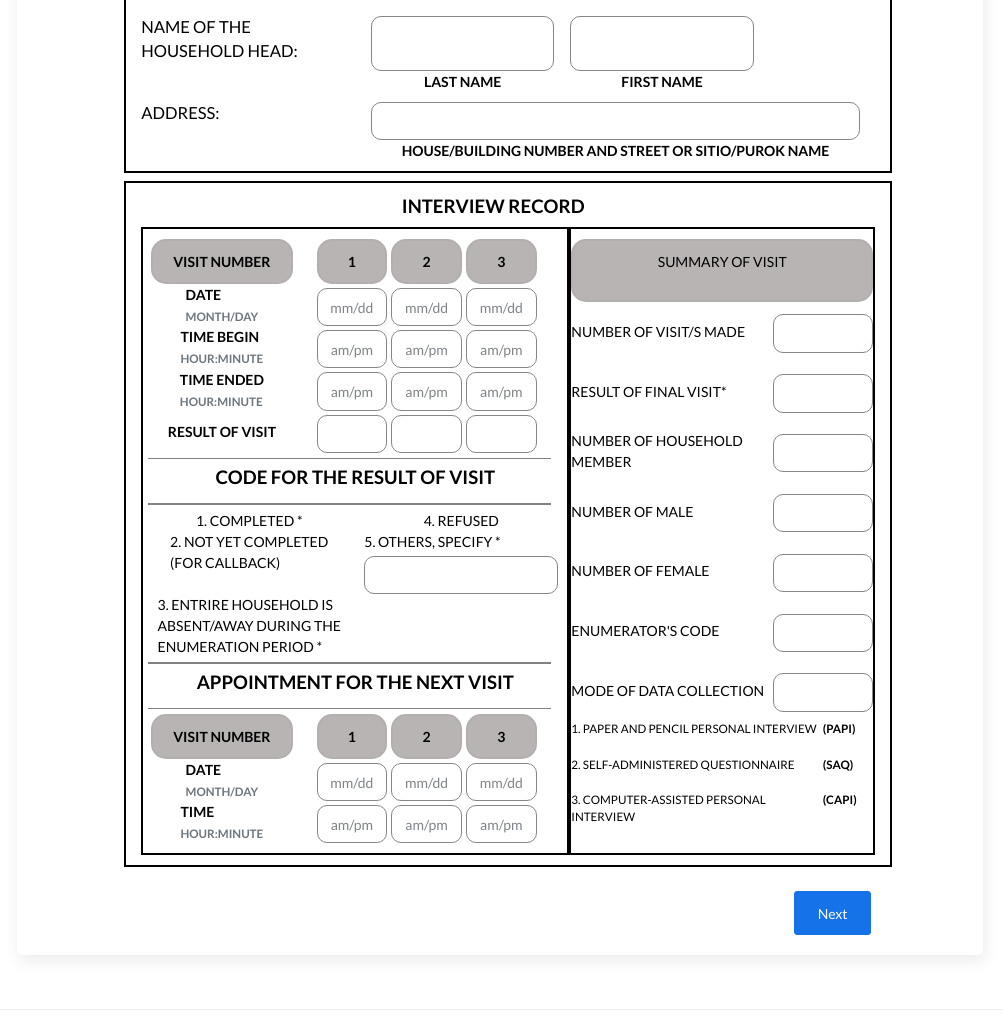
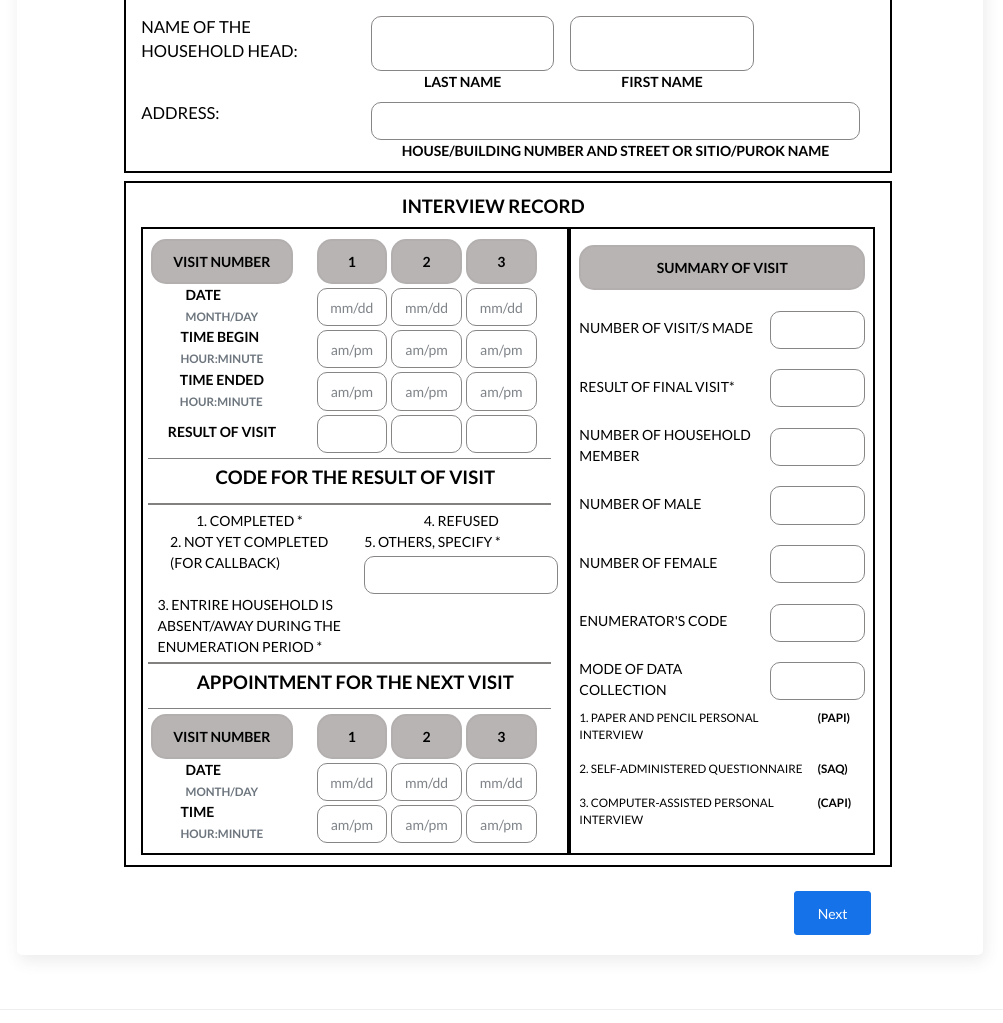
Before and after one commit to gykcode/BrgyCensusProject, a Django app: page /create_forms in a window 1280 px wide. Shown: the part 856-1879 px from the top of the page, without its empty margins (265-1268 px from the left). Run offline with Django 3.2, Linux system fonts and the light colour scheme; the visitor is signed in with stand-in values (Sample User, id 1); some libraries are stand-ins or nearby versions.

Commit message:
spacing updates

```diff
--- a/apps/static/assets/css/forms.css
+++ b/apps/static/assets/css/forms.css
@@ -206,3 +206,6 @@ hr {
   height: 1.5px;
   margin: 5px;
 }
+.custom-row {
+  display: flex;
+}
--- a/apps/templates/home/forms.html
+++ b/apps/templates/home/forms.html
@@ -226,8 +226,12 @@
 															</div>
 														</div>
 														<!-- ------------------ SUMMARY OF VISIT ----------------------------- -->
-														<div class="row boxGridChild col-5 no-gutters">
-															<div class="col-12 boxTitle no-gutters">SUMMARY OF VISIT</div>
+														<div class="row boxGridChild col-5 no-gutters p-2">
+															<div class="row col-12 no-gutters custom-row align-items-center">
+																<div class="col-12 boxTitle font-weight-bold">
+																	<div class="align-self-center">SUMMARY OF VISIT</div>
+																</div>
+															</div>
 
 															<div class="row col-12 no-gutters">
 																<div class="col-8 d-flex align-items-center">NUMBER OF VISIT/S MADE</div>
```
